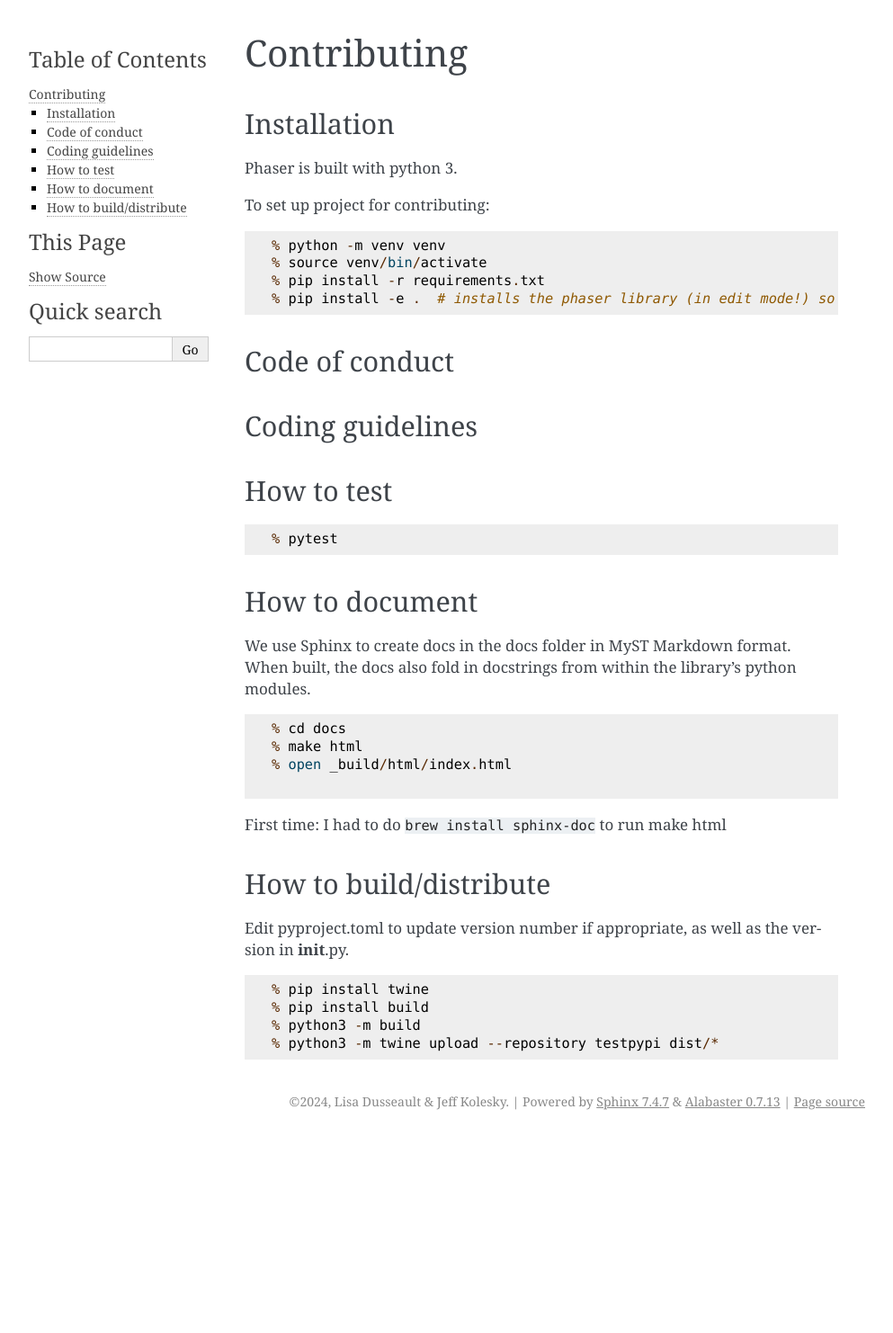
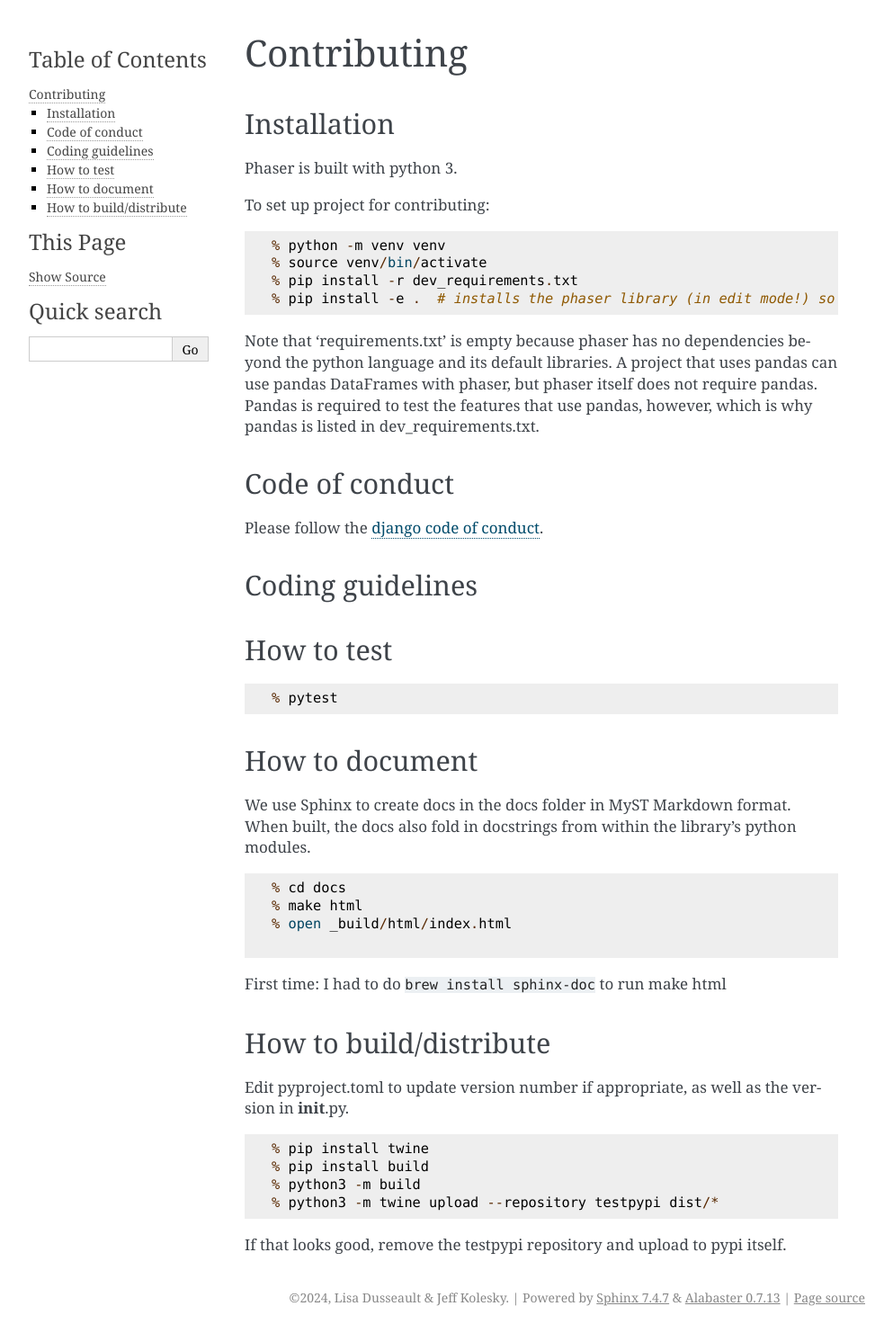
Before and after one commit to lisad/phaser, a Sphinx documentation site: the page built from docs/dev.md, in a window 1280 px wide. Shown: the whole page at 90% size, without its empty margins (148-1141 px from the left). Built offline with Sphinx 7.4.7, drawn with Linux system fonts in a browser that asks for light colours; before the commit the page ends 1264 px from its top, so only the background shows below that.

````diff
--- /dev/null
+++ b/dev_requirements.txt
@@ -0,0 +1,2 @@
+pandas
+pytest
--- a/docs/dev.md
+++ b/docs/dev.md
@@ -9,11 +9,18 @@
 ```
 % python -m venv venv
 % source venv/bin/activate
-% pip install -r requirements.txt
+% pip install -r dev_requirements.txt
 % pip install -e .  # installs the phaser library (in edit mode!) so pytest can import it
 ```
 
+Note that 'requirements.txt' is empty because phaser has no dependencies beyond the python language and its
+default libraries.  A project that uses pandas can use pandas DataFrames with phaser, but phaser itself does
+not require pandas.  Pandas is required to test the features that use pandas, however, which is why pandas
+is listed in dev_requirements.txt.
+
 ## Code of conduct
+
+Please follow the [django code of conduct](https://www.djangoproject.com/conduct/).
 
 ## Coding guidelines
 
@@ -47,3 +54,5 @@
 % python3 -m build
 % python3 -m twine upload --repository testpypi dist/*
 ```
+
+If that looks good, remove the testpypi repository and upload to pypi itself.
--- a/phaser/__init__.py
+++ b/phaser/__init__.py
@@ -23,8 +23,7 @@
 
 # Note: not sure this documentation is going to stay here.   There is  advice to put module documentation in the
 # module's __init__.py file [here](https://realpython.com/documenting-python-code/)
-# but that may be more relevant for smaller modules.  We should also consider readthedocs.io but that's a big
-# commitment to build for that.
+# but that may be more relevant for smaller modules.
 
 # Set default logging handler to avoid "No handler found" warnings.
 import logging
--- a/requirements.txt
+++ /dev/null
@@ -1,3 +0,0 @@
-clevercsv
-pandas
-pytest
````
Also changed, not shown: 3 other files.
